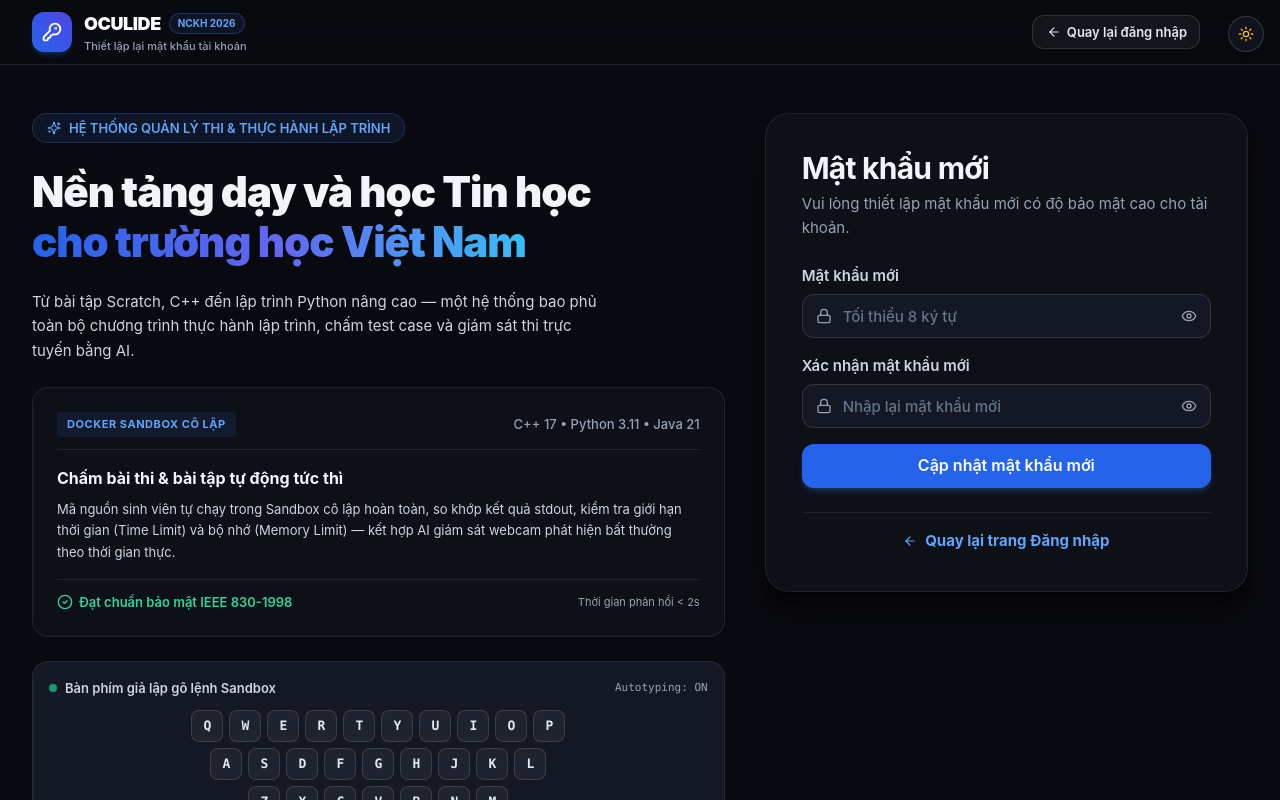
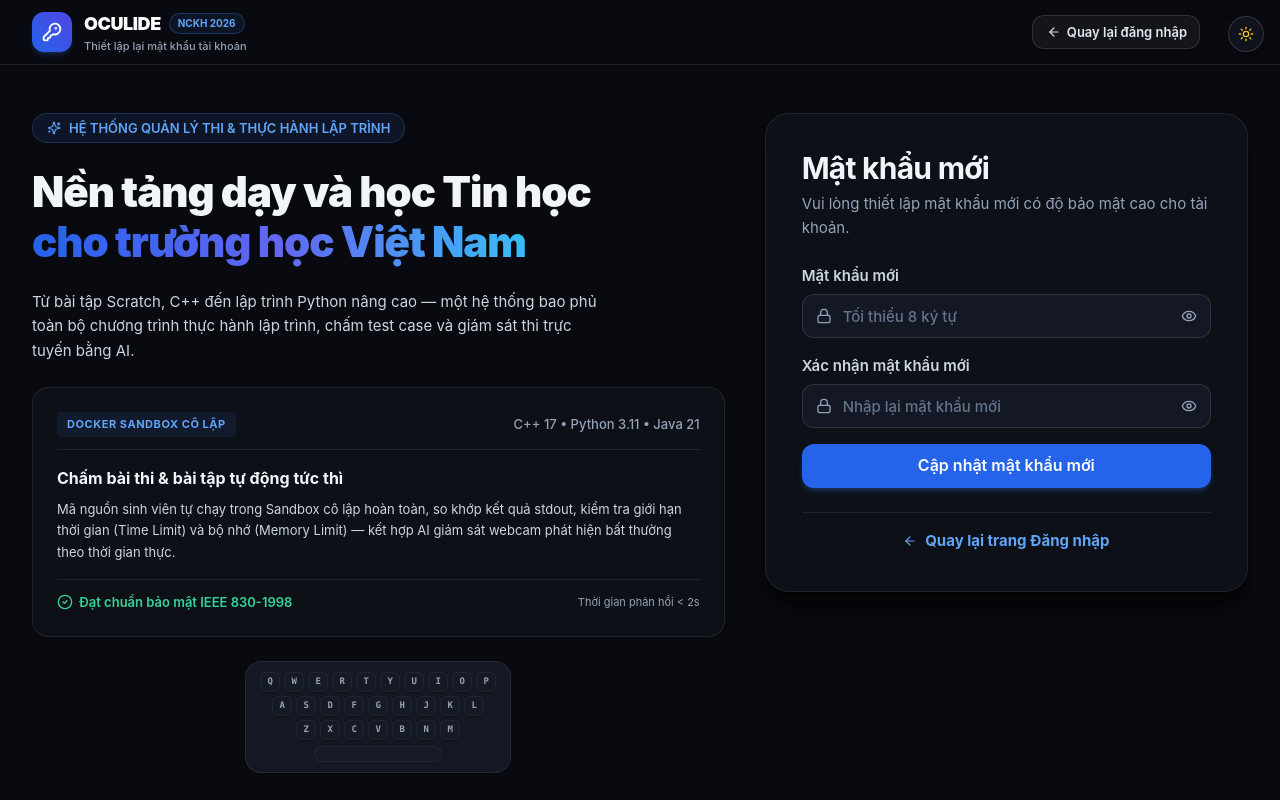
Before and after one commit to levanan-1911/oculide-v1, a Next.js app in the folder frontend/: page /reset-password in a window 1280 px wide. Shown: the top 800 px of the page. Built offline with nearby package versions, Linux system fonts and the light colour scheme.

Commit message:
fix(auth): sync virtual keyboard styling in showcase panel with login

```diff
--- a/frontend/src/components/auth/AuthShowcasePanel.tsx
+++ b/frontend/src/components/auth/AuthShowcasePanel.tsx
@@ -151,29 +151,22 @@ function AnimatedVirtualKeyboard() {
   };
 
   return (
-    <div className="rounded-2xl border border-slate-200/90 bg-slate-50/70 p-4 dark:border-white/10 dark:bg-[#0c0e14]/60">
-      <div className="flex items-center justify-between mb-3 text-xs">
-        <span className="font-semibold text-slate-700 dark:text-slate-300 flex items-center gap-2">
-          <span className="h-2 w-2 rounded-full bg-emerald-500 animate-pulse"></span>
-          Bàn phím giả lập gõ lệnh Sandbox
-        </span>
-        <span className="text-[11px] font-mono text-slate-400">Autotyping: ON</span>
-      </div>
-
-      <div className="space-y-1.5 max-w-md mx-auto">
+    <div className="w-fit mx-auto my-2 rounded-2xl border border-slate-200/80 bg-slate-50/70 px-3.5 py-2.5 shadow-sm dark:border-white/5 dark:bg-[#0c0f17]/80 backdrop-blur-sm transition-all select-none">
+      {/* 3 Hàng phím chữ QWERTY mini */}
+      <div className="flex flex-col items-center gap-1">
         {KEY_ROWS.map((row, rIdx) => (
-          <div key={rIdx} className="flex justify-center gap-1 sm:gap-1.5">
+          <div key={rIdx} className="flex justify-center gap-1">
             {row.map((k) => {
-              const isActive = activeKey === k;
+              const isPressed = activeKey === k;
               return (
                 <button
+                  key={k}
                   type="button"
-                  key={k}
                   onClick={() => handleManualKeyPress(k)}
-                  className={`flex h-7 w-7 sm:h-8 sm:w-8 items-center justify-center rounded-lg text-[10px] sm:text-xs font-mono font-bold transition-all ${
-                    isActive
-                      ? 'bg-blue-600 text-white shadow-md shadow-blue-500/50 scale-110 -translate-y-0.5'
-                      : 'border border-slate-200 bg-white text-slate-700 hover:border-blue-400 dark:border-white/10 dark:bg-[#141824] dark:text-slate-300'
+                  className={`flex h-5 w-5 sm:h-5.5 sm:w-5.5 items-center justify-center rounded-md font-mono text-[9px] font-bold transition-all duration-75 cursor-pointer ${
+                    isPressed
+                      ? 'bg-white text-slate-950 shadow-[0_0_10px_rgba(255,255,255,0.95)] scale-90 dark:bg-white dark:text-slate-950 ring-1 ring-white/60'
+                      : 'border border-slate-200/60 bg-white/90 text-slate-500 shadow-[0_1px_0_rgba(0,0,0,0.05)] hover:bg-white dark:border-white/5 dark:bg-[#161a24] dark:text-slate-400 dark:shadow-[0_1px_0_rgba(0,0,0,0.5)] dark:hover:border-white/15 dark:hover:text-white'
                   }`}
                 >
                   {k}
@@ -183,18 +176,17 @@ function AnimatedVirtualKeyboard() {
           </div>
         ))}
 
-        <div className="flex justify-center pt-1">
+        {/* Phím Spacebar thu nhỏ */}
+        <div className="mt-0.5 flex justify-center">
           <button
             type="button"
             onClick={() => handleManualKeyPress('SPACE')}
-            className={`h-6 sm:h-7 w-48 sm:w-60 rounded-md text-[10px] font-mono font-semibold tracking-wider transition-all ${
+            className={`h-4 w-24 sm:w-32 rounded-full border transition-all duration-75 cursor-pointer ${
               activeKey === 'SPACE'
-                ? 'bg-blue-600 text-white shadow-md shadow-blue-500/50 scale-105'
-                : 'border border-slate-200 bg-white text-slate-500 hover:border-blue-400 dark:border-white/10 dark:bg-[#141824] dark:text-slate-400'
+                ? 'bg-white shadow-[0_0_10px_rgba(255,255,255,0.95)] scale-95 dark:bg-white ring-1 ring-white/60'
+                : 'border-slate-200/60 bg-white/80 dark:border-white/5 dark:bg-[#161a24] hover:bg-white dark:hover:border-white/15'
             }`}
-          >
-            SPACE
-          </button>
+          />
         </div>
       </div>
     </div>
```
